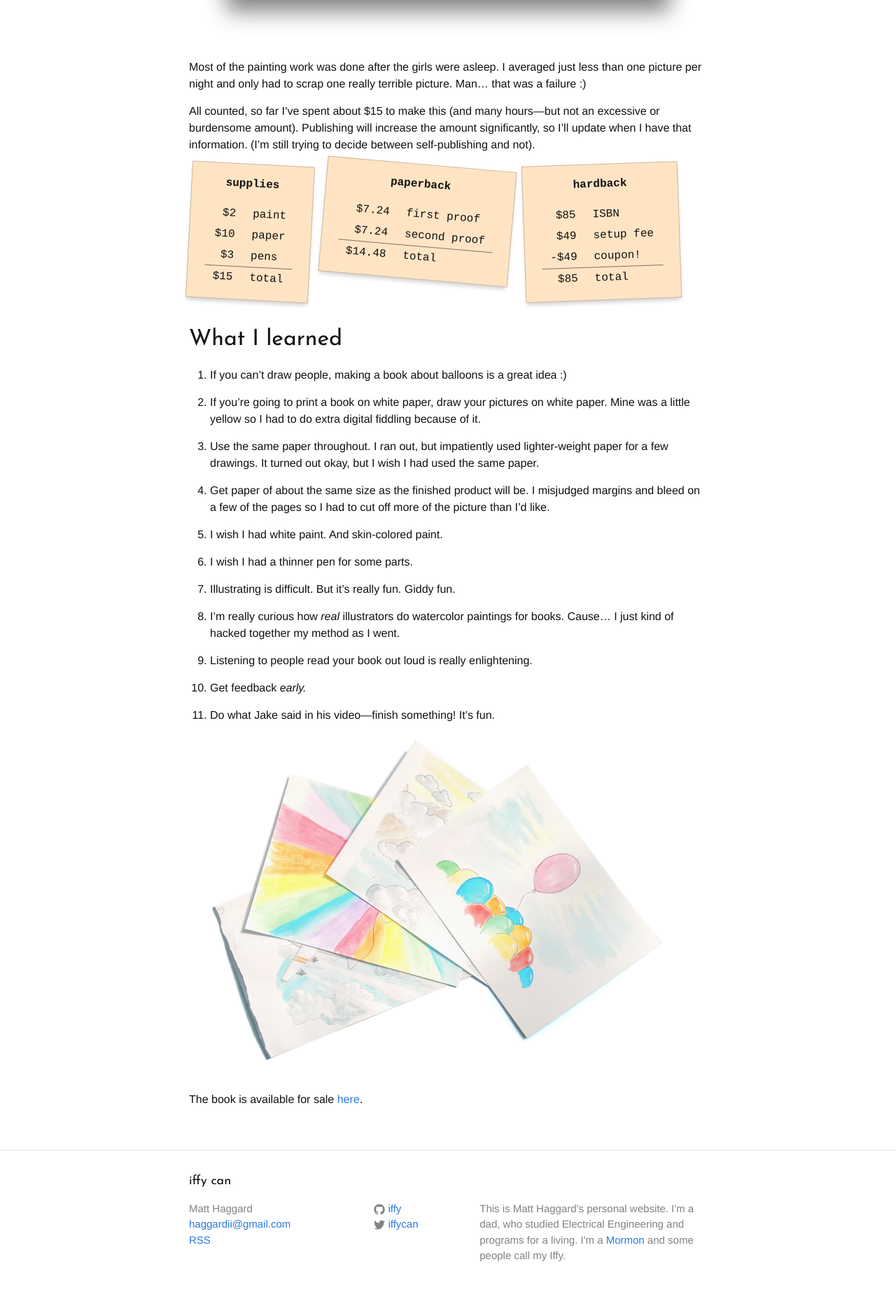
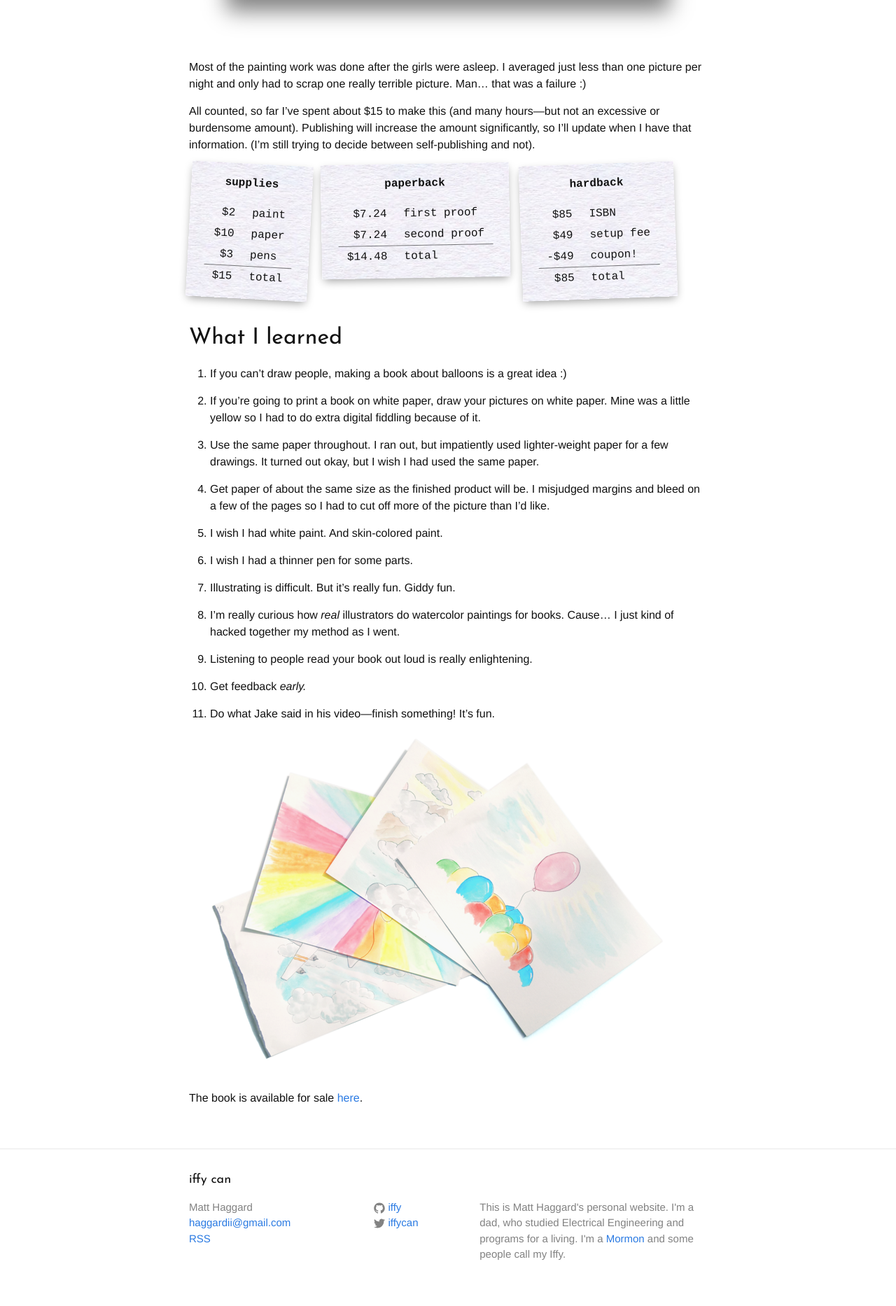
Before and after one commit to iffy/iffy.github.com, a Jekyll site: the page built from _posts/2016-10-10-i-made-a-book.md, in a window 1280 px wide. Shown: the part 4109-5975 px from the top of the page at 70% size. Built offline with Jekyll 4.4.1, drawn with Linux system fonts in a browser that asks for light colours; nearby versions of some CDN libraries; some web fonts are replaced.

Commit message:
paper receipts

```diff
--- a/_posts/2016-10-10-i-made-a-book.md
+++ b/_posts/2016-10-10-i-made-a-book.md
@@ -98,14 +98,13 @@ All counted, so far I've spent about $15 to make this (and many hours&mdash;but
 <style>
 div.receipt {
   padding: 1rem 1.5rem;
-  border: 1px solid rgba(0,0,0,0.2);
-  box-shadow: 0px 5px 6px -2px rgba(0,0,0,0.2);
+  box-shadow: 0px 5px 13px -3px rgba(0,0,0,0.4);
   display: inline-block;
   margin-bottom: 1rem;
   margin-right: 1rem;
   font-family: monospace;
   float: left;
-  background-color: bisque;
+  background: url(/images/book/paper.jpg);
 }
 div.receipt .title {
   font-weight: bold;
@@ -148,7 +147,7 @@ div.receipt table tr.section td {
   </table>
 </div>
 
-<div class="receipt" style="transform: rotateZ(5deg);">
+<div class="receipt" style="transform: rotateZ(-1deg);">
   <div class="title">paperback</div>
   <table>
     <tr>
```
Also changed, not shown: images/book/paper.jpg (added).
